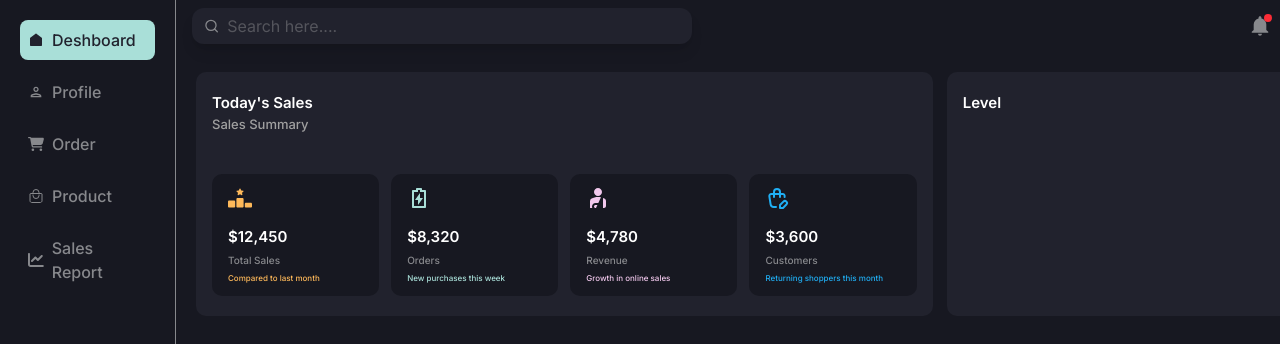
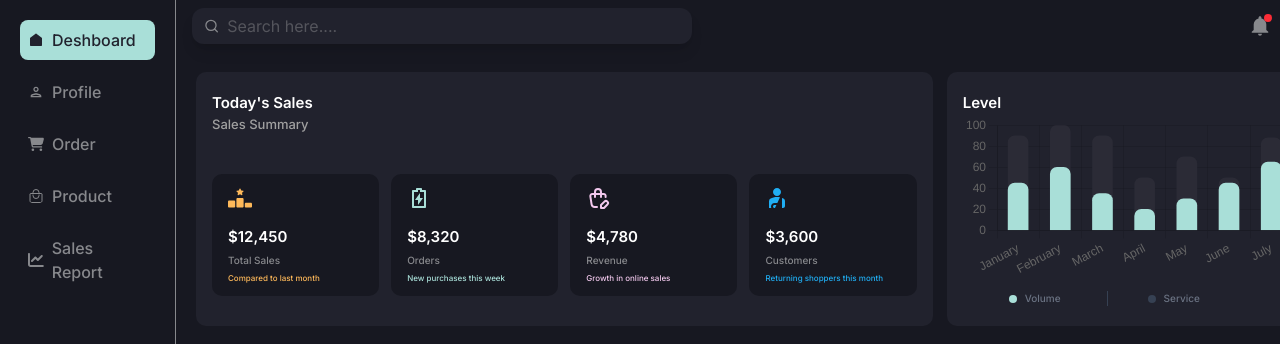
Before and after one commit to salmanfarshi-dev/react-Dashboard, a React (Vite) app: page / in a window 1280 px wide. Shown: the top 344 px of the page. Built offline with nearby package versions, Linux system fonts and the light colour scheme.

Commit message:
feat: add sales chart part

```diff
--- /dev/null
+++ b/src/Components/SalesChart.jsx
@@ -0,0 +1,62 @@
+import {
+  Chart as ChartJS,
+  CategoryScale,
+  LinearScale,
+  BarElement,
+  Title,
+  Tooltip,
+  Legend,
+} from 'chart.js';
+import { Bar } from 'react-chartjs-2';
+
+
+ChartJS.register(
+  CategoryScale,
+  LinearScale,
+  BarElement,
+  Title,
+  Tooltip,
+  Legend
+);
+
+export const options = {
+  responsive: true,
+  plugins: {
+    legend: {
+     display: false
+    },
+
+  },
+};
+
+const labels = ['January', 'February', 'March', 'April', 'May', 'June', 'July'];
+
+export const data = {
+  labels,
+  datasets: [
+  {
+    label: "Service",
+    data: [45, 60, 35, 20, 30, 45,65],
+    backgroundColor: "#A9DFD8",
+    barThickness: 20,
+    borderRadius: 7,
+    grouped: false,
+},
+
+{
+    label: "Volume",
+    data: [90, 100, 90, 50, 70, 50,88],
+    backgroundColor: "#2B2B36",
+    barThickness: 20,
+    borderRadius: 7,
+    grouped: false,
+  },
+]
+};
+
+ function SalesChart() {
+  return <Bar options={options} data={data} />;
+}
+
+
+export default SalesChart
--- a/src/Layout/TodaySales.jsx
+++ b/src/Layout/TodaySales.jsx
@@ -1,6 +1,7 @@
 import React from "react";
 import ContentHeading from "../Components/ContentHeading";
 import salesData from "../SalesData";
+import SalesChart from "../Components/SalesChart";
 
 function TodaySales() {
   return (
@@ -47,6 +48,20 @@ function TodaySales() {
 
         <div className="col-span-4 bg-primary2 rounded-[10px] px-4 py-5">
           <ContentHeading tittle="Level" />
+          <div className="">
+            <SalesChart/>
+          </div>
+          <div className="flex justify-center w-full gap-20 lg:gap-10 items-center pt-1 mt-2">
+  <button className="flex items-center lg:justify-center gap-2 text-gray-500 text-[10px] font-medium lg:border-r lg:border-gray-700 lg:w-full">
+    <span className="h-2 w-2 rounded-full bg-secondary"></span>
+    Volume
+  </button>
+
+  <button className="flex items-center gap-2 text-gray-500 text-[10px] font-medium lg:w-full">
+    <span className="h-2 w-2 rounded-full bg-gray-700"></span>
+    Service
+  </button>
+</div>
         </div>
       </div>
     </section>
--- a/src/SalesData.js
+++ b/src/SalesData.js
@@ -25,15 +25,15 @@ const salesData = [
   },
   {
     id: 3,
-    icon: MdPersonalInjury ,
+    icon: TbShoppingBagEdit ,
     sale: '$4,780',
     title: 'Revenue',
     des: 'Growth in online sales',
     color: '#F2C8ED'
   },
   {
+    icon: MdPersonalInjury ,
     id: 4,
-    icon: TbShoppingBagEdit ,
     sale: '$3,600',
     title: 'Customers',
     des: 'Returning shoppers this month',
```
